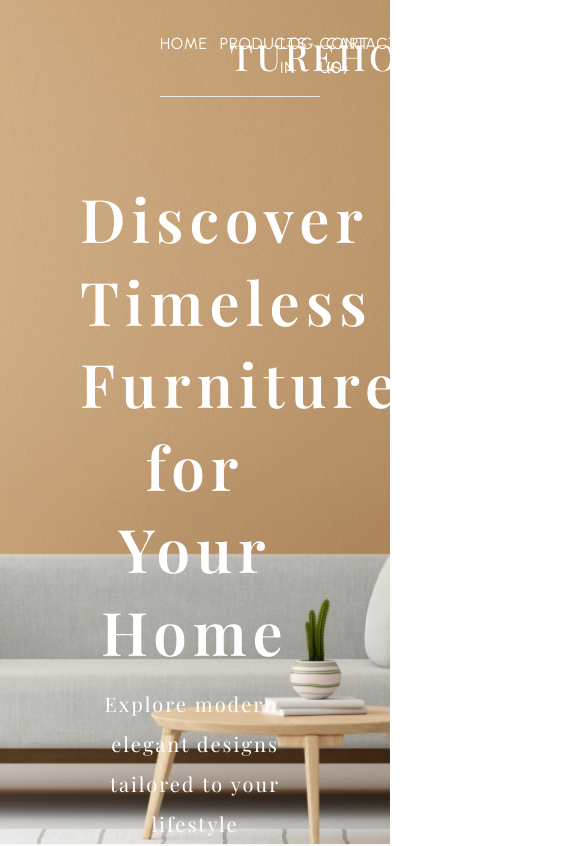
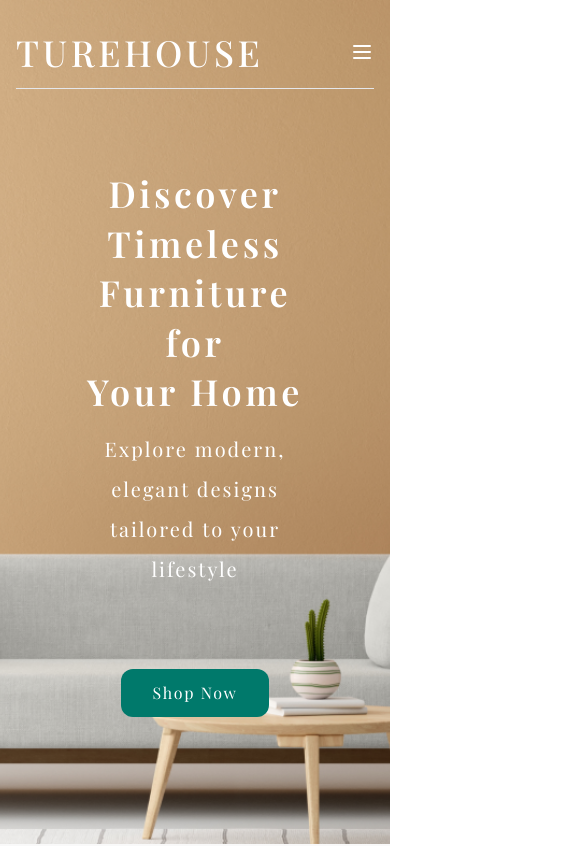
Before and after one commit to Osotatanekeeni/turehouse, a React (Vite) app: page / in a window 390 px wide. Shown: the top 846 px of the page, 585 px wide, since content can reach past the window. Built offline with nearby package versions, Linux system fonts and the light colour scheme; a web font is replaced by a local one.

Commit message:
Fixed responsiveness for hero section

```diff
--- a/src/App.tsx
+++ b/src/App.tsx
@@ -10,7 +10,7 @@ import SubscribeSection from "./components/SubscribeSection";
 
 function App() {
   return (
-    <main className="min-h-screen bg-offWhite">
+    <div className="m-0 min-h-screen overflow-x-hidden w-screen bg-offWhite">
       <HeroSection />
       <BestsellerSection />
       <ShopSection />
@@ -20,7 +20,7 @@ function App() {
       <PartnersSection />
       <SubscribeSection />
       <FooterSection />
-    </main>
+    </div>
   );
 }
 
--- a/src/components/HeroSection.tsx
+++ b/src/components/HeroSection.tsx
@@ -1,7 +1,8 @@
-import React from 'react'
+import React, { useState } from 'react'
 import HeroImage from '../images/hero.png'
 
 export default function HeroSection() {
+    const [isMenuOpen, setIsMenuOpen] = useState(false);
   return (
     <>
     {/* // Hero Section */}
@@ -13,34 +14,34 @@ export default function HeroSection() {
          {/* <div className='absolute left-0 top-0 z-0 size-full bg-cover bg-center' style={{ backgroundImage: `url(${HeroImage})` }}></div> */}
         {/* </div> */}
         {/* Navigation */}
-        <div className='relative z-10 flex flex-row items-center justify-between p-4 px-40 pt-8'>
-            <div className='w-full'>
-            <ul className='flex gap-3 tracking-wider text-white' style={{ fontFamily: 'Urbanist' }}>
-                <li className=''>HOME</li>
-                <li>PRODUCTS</li>
-                <li>CONTACT US</li>
-            </ul>
+        <div className='relative z-10 flex w-full flex-col items-center justify-between p-4 pt-8 md:flex-row md:px-40'>
+            <div className='flex w-full items-center justify-between'>
+                <h1 className='text-4xl font-medium tracking-widest text-white'>TUREHOUSE</h1>
+                <button className='text-white md:hidden' onClick={() => setIsMenuOpen(!isMenuOpen)}>
+                    <svg className="size-6" fill="none" stroke="currentColor" viewBox="0 0 24 24" xmlns="http://www.w3.org/2000/svg">
+                        <path strokeLinecap="round" strokeLinejoin="round" strokeWidth="2" d={isMenuOpen ? "M6 18L18 6M6 6l12 12" : "M4 6h16M4 12h16M4 18h16"}></path>
+                    </svg>
+                </button>
             </div>
-
-            <div className='w-full'>
-                <h1 className='text-center text-4xl font-medium tracking-widest text-white'>TUREHOUSE</h1>
-            </div>
-
-            <div className='flex w-full justify-end'>
-                <ul className='flex justify-end gap-3 tracking-wider text-white' style={{ fontFamily: 'Urbanist' }}>
+            <div className={`w-full md:flex md:items-center md:justify-between ${isMenuOpen ? 'block' : 'hidden'}`}>
+                <ul className='flex flex-col gap-3 tracking-wider text-white md:flex-row' style={{ fontFamily: 'Urbanist' }}>
+                    <li>HOME</li>
+                    <li>PRODUCTS</li>
+                    <li>CONTACT US</li>
+                </ul>
+                <ul className='mt-4 flex flex-col justify-end gap-3 tracking-wider text-white md:mt-0 md:flex-row' style={{ fontFamily: 'Urbanist' }}>
                     <li>LOG IN</li>
                     <li>CART (0)</li>
                 </ul>
             </div>
+        </div>
 
-        </div>
-        {/* <h1 className="relative z-10">BODY</h1> */}
-        <div className='px-40'>
-        <hr className='relative z-10 w-full px-20'/>
+        <div className='px-4 md:px-40'>
+            <hr className='relative z-10 w-full' style={{ color: 'grey' }} />
         </div>
 
         <div className='relative flex w-full flex-col gap-3 p-20 text-white'>
-            <h2 className='text-center text-6xl font-semibold leading-snug tracking-widest'>Discover Timeless <br /> Furniture for <br /> Your Home</h2>
+            <h2 className='text-center text-4xl font-semibold leading-snug tracking-widest md:text-6xl'>Discover Timeless <br /> Furniture for <br /> Your Home</h2>
             <p className='text-center text-xl leading-loose tracking-widest'>Explore modern, elegant designs tailored to your lifestyle</p>
 
         </div>
```
